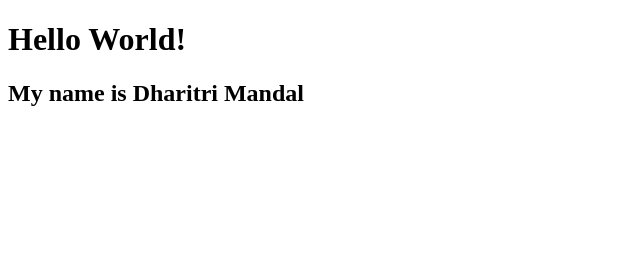
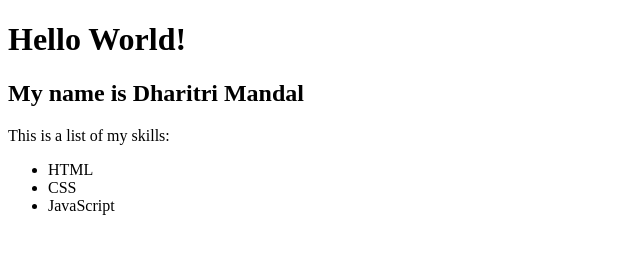
Before and after one commit to DharitriMandal-05/DharitriMandal.MyPortfolio, a plain HTML site: page dharitri.html in a window 1280 px wide. Shown: the whole page, without its empty margins (0-640 px from the left). Drawn offline with Linux system fonts and the light colour scheme.

Commit message:
updated code

```diff
--- a/dharitri.html
+++ b/dharitri.html
@@ -18,5 +18,11 @@
 <body>
     <h1>Hello World!</h1>
     <h2>My name is Dharitri Mandal</h2>
+    <p>This is a list of my skills:</p>
+    <ul>
+        <li>HTML</li>
+        <li>CSS</li>
+        <li>JavaScript</li>
+    </ul>
 </body>
 </html>
```
Also changed, not shown: Portfolio.html (+1 -1 lines).
